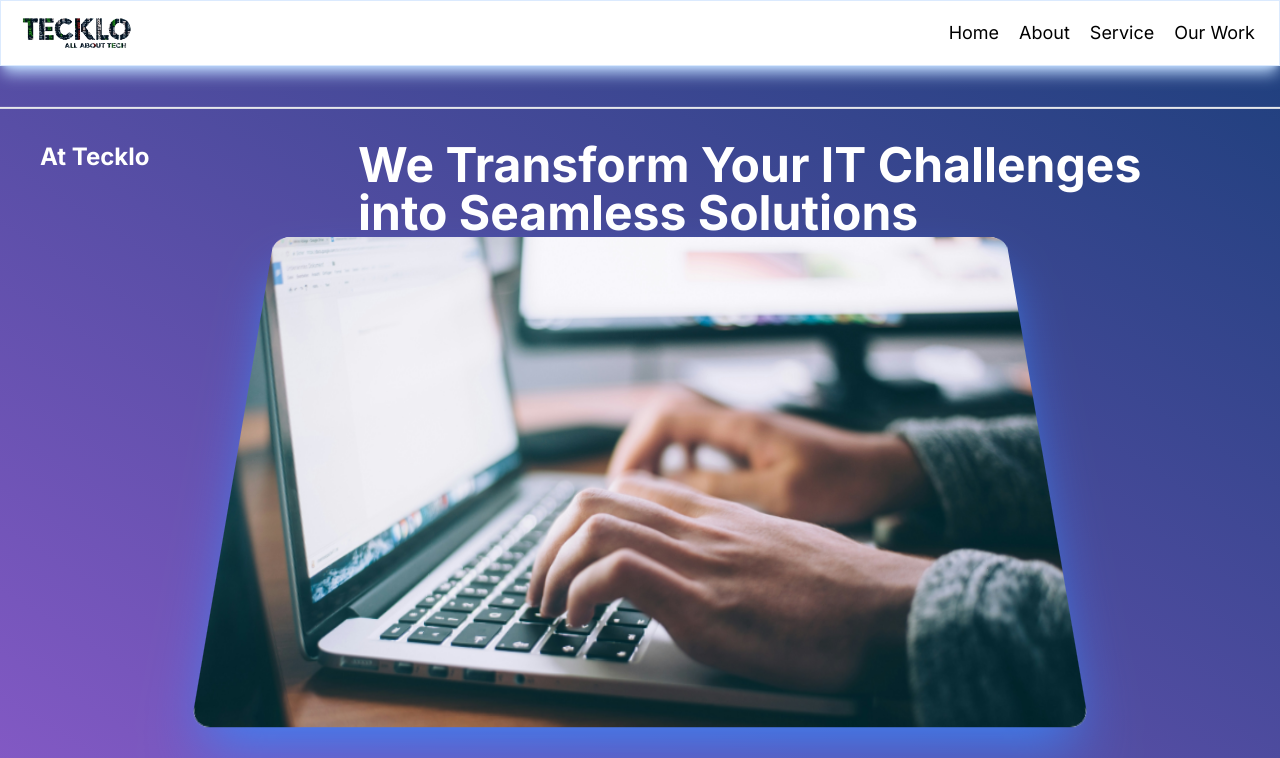
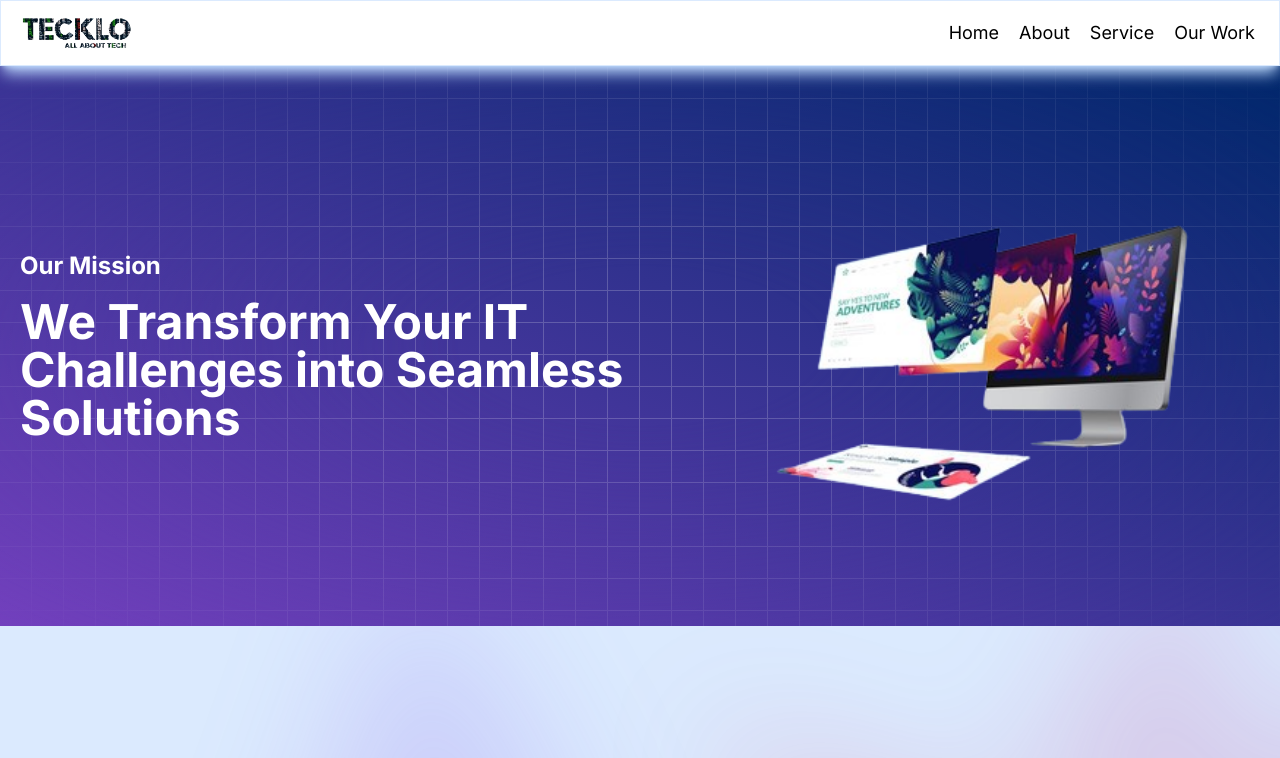
Before and after one commit to shivamdev24/Tecklo.co, a Next.js app: page / in a window 1280 px wide. Shown: the top 758 px of the page. Built offline with nearby package versions, Linux system fonts and the light colour scheme.

Commit message:
hero section update

```diff
--- a/package.json
+++ b/package.json
@@ -19,15 +19,16 @@
     "@tsparticles/slim": "^3.5.0",
     "class-variance-authority": "^0.7.0",
     "clsx": "^2.1.1",
-    "framer-motion": "^11.3.24",
+    "framer-motion": "^11.3.30",
     "lucide-react": "^0.424.0",
+    "mini-svg-data-uri": "^1.4.4",
     "next": "14.2.5",
     "react": "^18",
     "react-awesome-reveal": "^4.2.14",
     "react-dom": "^18",
     "sharp": "^0.33.4",
     "stats.js": "^0.17.0",
-    "tailwind-merge": "^2.5.0",
+    "tailwind-merge": "^2.5.2",
     "tailwindcss-animate": "^1.0.7"
   },
   "devDependencies": {
--- a/src/app/page.tsx
+++ b/src/app/page.tsx
@@ -22,6 +22,8 @@ import { Fade } from "react-awesome-reveal";
 import ServiceComponentHome from "@/components/ServiceComponentHome";
 import Hero from "@/components/Hero/Hero";
 import dynamic from "next/dynamic";
+import HeroImg from "../../public/HeroImg.png"
+
 
 
 const BackgroundBeams = dynamic(() => import('@/components/ui/background-beams'))
@@ -86,7 +88,7 @@ export default function Home() {
 
   return (
     <main className="">
-      <section>
+      {/* <section>
         <div className="flex flex-col overflow-hidden -mt-16   bg-gradient-to-tr   from-[#7240bddd] to-[#00276be3]   ">
           <ContainerScroll
             titleComponent={
@@ -116,9 +118,48 @@ export default function Home() {
             />
           </ContainerScroll>
         </div>
-      </section>
+      </section> */}
+
+      <section className='overflow-hidden     bg-gradient-to-tr   from-[#7240bd] to-[#00276b] '>
+        <div className='bg-grid-white/[0.2] h-[70vh] w-full relative flex justify-center px-5'>
+          <div className="absolute pointer-events-none inset-0 flex items-center justify-center  bg-gradient-to-tr   from-[#7240bd] to-[#00276b] [mask-image:radial-gradient(ellipse_at_center,transparent_20%,black)]"></div>
+        <div className='flex flex-col-reverse md:flex-row justify-centre  md:justify-evenly text-start max-w-7xl mx-auto py-10 items-center z-20'>
+            <div className=" flex flex-col mt-4 md:mt-0">
+              <div className="w-full ">
+                <h1 className="text-base md:text-2xl font-bold text-white">
+                 Our Mission
+                </h1>
+              </div>
+              <div className="w-full mt-4">
+                <h4 className="text-xl font-bold leading-[28px] md:text-5xl text-white">
+                  We Transform Your IT Challenges into Seamless Solutions
+                </h4>
+              </div>
+            </div>
+            <Image src={HeroImg} width={1000} height={1000} className=' hover:scale-105  duration-500' alt="HeroImg" />  </div>
+        </div>
+        {/* <Image src={HeroImg} width={1000} height={1000} className=' hover:scale-105  duration-500' alt="HeroImg" /> */}
 
 
+</section>
+      {/* <section className='overflow-hidden h-[70vh] flex justify-center   bg-gradient-to-tr   from-[#7240bd] to-[#00276b] '>
+  <div className='flex flex-col md:flex-row justify-evenly max-w-7xl mx-auto py-10 items-center'>
+          <div className=" flex flex-col ">
+            <div className="w-full ">
+              <h1 className="text-base md:text-2xl font-bold text-white">
+                At Tecklo
+              </h1>
+            </div>
+            <div className="w-full mt-4">
+              <h4 className="text-xl font-bold leading-[28px] md:text-5xl text-white">
+                We Transform Your IT Challenges into Seamless Solutions
+              </h4>
+            </div>
+          </div>
+        <Image src={HeroImg} width={1000} height={1000} className=' hover:scale-105  duration-500' alt="HeroImg" />
+  </div>
+
+</section> */}
 
       <Fade direction="right" >
         <section className="">
@@ -267,7 +308,7 @@ export default function Home() {
                   />
                 </div>
                 <div className="flex gap-4"><p className="text-7xl font-bold   ">USA</p>
-                  <span className="content__number">03</span></div>
+                  <span className="content__number">02</span></div>
               </div>
             </Fade>
           </div>
--- a/src/components/ui/background-beams.tsx
+++ b/src/components/ui/background-beams.tsx
@@ -86,8 +86,8 @@ import { cn } from "@/lib/utils";
               key={`path-` + index}
               d={path}
               stroke={`url(#linearGradient-${index})`}
-              strokeOpacity="0.4"
-              strokeWidth="0.5"
+              strokeOpacity="0.9"
+              strokeWidth="0.9"
             ></motion.path>
           ))}
           <defs>
@@ -111,7 +111,7 @@ import { cn } from "@/lib/utils";
                   duration: Math.random() * 20 + 20,
                   ease: "easeInOut",
                   repeat: Infinity,
-                  delay: Math.random() * 20,
+                  delay: Math.random() * 10,
                 }}
               >
                 <stop stopColor="#18CCFC" stopOpacity="0"></stop>
--- a/tailwind.config.ts
+++ b/tailwind.config.ts
@@ -1,14 +1,12 @@
 import type { Config } from "tailwindcss"
 
-// import colors from 'tailwindcss/colors'
 
-import flattenColorPalette from 'tailwindcss/lib/util/flattenColorPalette'
+const svgToDataUri = require("mini-svg-data-uri");
 
-
-// const {
-//   default: flattenColorPalette,
-// } = require("tailwindcss/lib/util/flattenColorPalette");
-
+const colors = require("tailwindcss/colors");
+const {
+  default: flattenColorPalette,
+} = require("tailwindcss/lib/util/flattenColorPalette");
 
 
 const config = {
@@ -94,7 +92,33 @@ const config = {
       },
     },
   },
-  plugins: [require("tailwindcss-animate"), addVariablesForColors],
+  plugins: [
+    require("tailwindcss-animate"),
+    addVariablesForColors,
+
+    function ({ matchUtilities, theme }: any) {
+      matchUtilities(
+        {
+          "bg-grid": (value: any) => ({
+            backgroundImage: `url("${svgToDataUri(
+              `<svg xmlns="http://www.w3.org/2000/svg" viewBox="0 0 32 32" width="32" height="32" fill="none" stroke="${value}"><path d="M0 .5H31.5V32"/></svg>`
+            )}")`,
+          }),
+          "bg-grid-small": (value: any) => ({
+            backgroundImage: `url("${svgToDataUri(
+              `<svg xmlns="http://www.w3.org/2000/svg" viewBox="0 0 32 32" width="8" height="8" fill="none" stroke="${value}"><path d="M0 .5H31.5V32"/></svg>`
+            )}")`,
+          }),
+          "bg-dot": (value: any) => ({
+            backgroundImage: `url("${svgToDataUri(
+              `<svg xmlns="http://www.w3.org/2000/svg" viewBox="0 0 32 32" width="16" height="16" fill="none"><circle fill="${value}" id="pattern-circle" cx="10" cy="10" r="1.6257413380501518"></circle></svg>`
+            )}")`,
+          }),
+        },
+        { values: flattenColorPalette(theme("backgroundColor")), type: "color" }
+      );
+    },
+  ],
 } satisfies Config;
 
 
```
Also changed, not shown: public/HeroImg.png (added), 1 other file (tests, documents, lock files or other folders).
